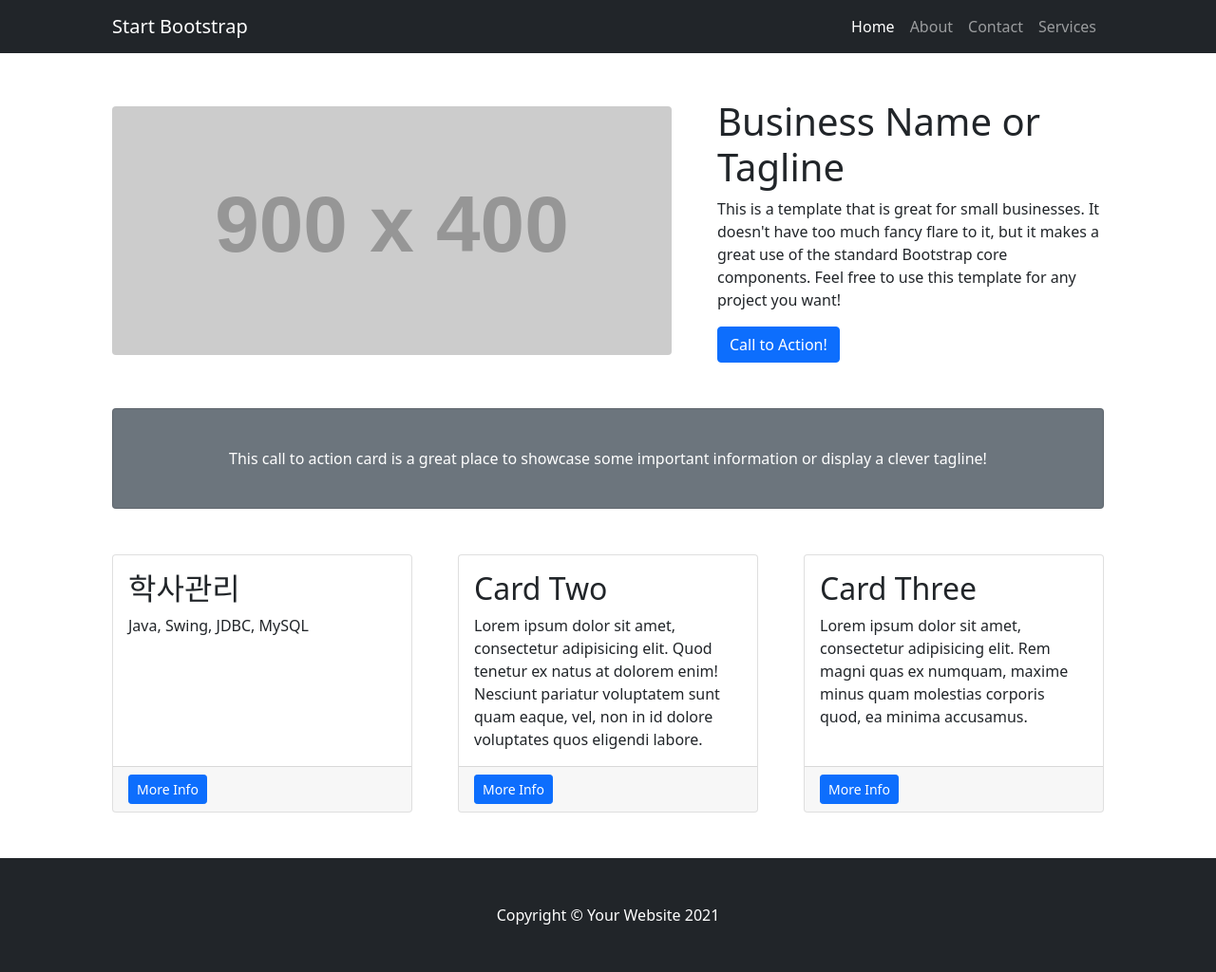
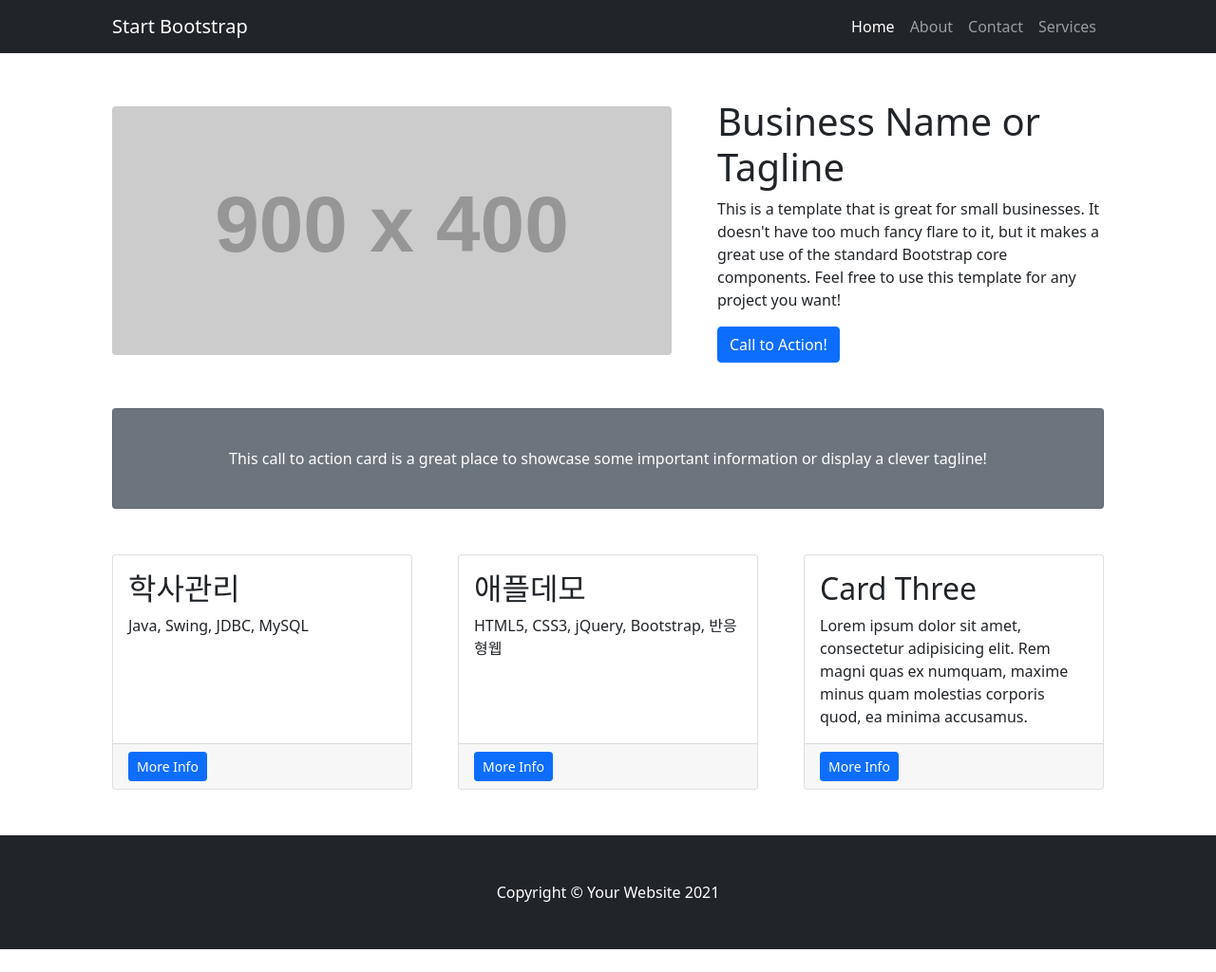
Before and after one commit to akakss225/portfolio, a plain HTML site: page index.html in a window 1280 px wide. Shown: the whole page at 95% size. After the commit the page ends 1000 px from the top, so only its background shows below. Drawn offline with nearby package versions, Linux system fonts and the light colour scheme; placeholder pictures from the web are drawn by us.

Commit message:
Update index.html

```diff
--- a/index.html
+++ b/index.html
@@ -56,10 +56,10 @@
                 <div class="col-md-4 mb-5">
                     <div class="card h-100">
                         <div class="card-body">
-                            <h2 class="card-title">Card Two</h2>
-                            <p class="card-text">Lorem ipsum dolor sit amet, consectetur adipisicing elit. Quod tenetur ex natus at dolorem enim! Nesciunt pariatur voluptatem sunt quam eaque, vel, non in id dolore voluptates quos eligendi labore.</p>
+                            <h2 class="card-title">애플데모</h2>
+                            <p class="card-text">HTML5, CSS3, jQuery, Bootstrap, 반응형웹</p>
                         </div>
-                        <div class="card-footer"><a class="btn btn-primary btn-sm" href="#!">More Info</a></div>
+                        <div class="card-footer"><a class="btn btn-primary btn-sm" href="https://akakss225.github.io/appleDemo/" target="_blank">More Info</a></div>
                     </div>
                 </div>
                 <div class="col-md-4 mb-5">
```
